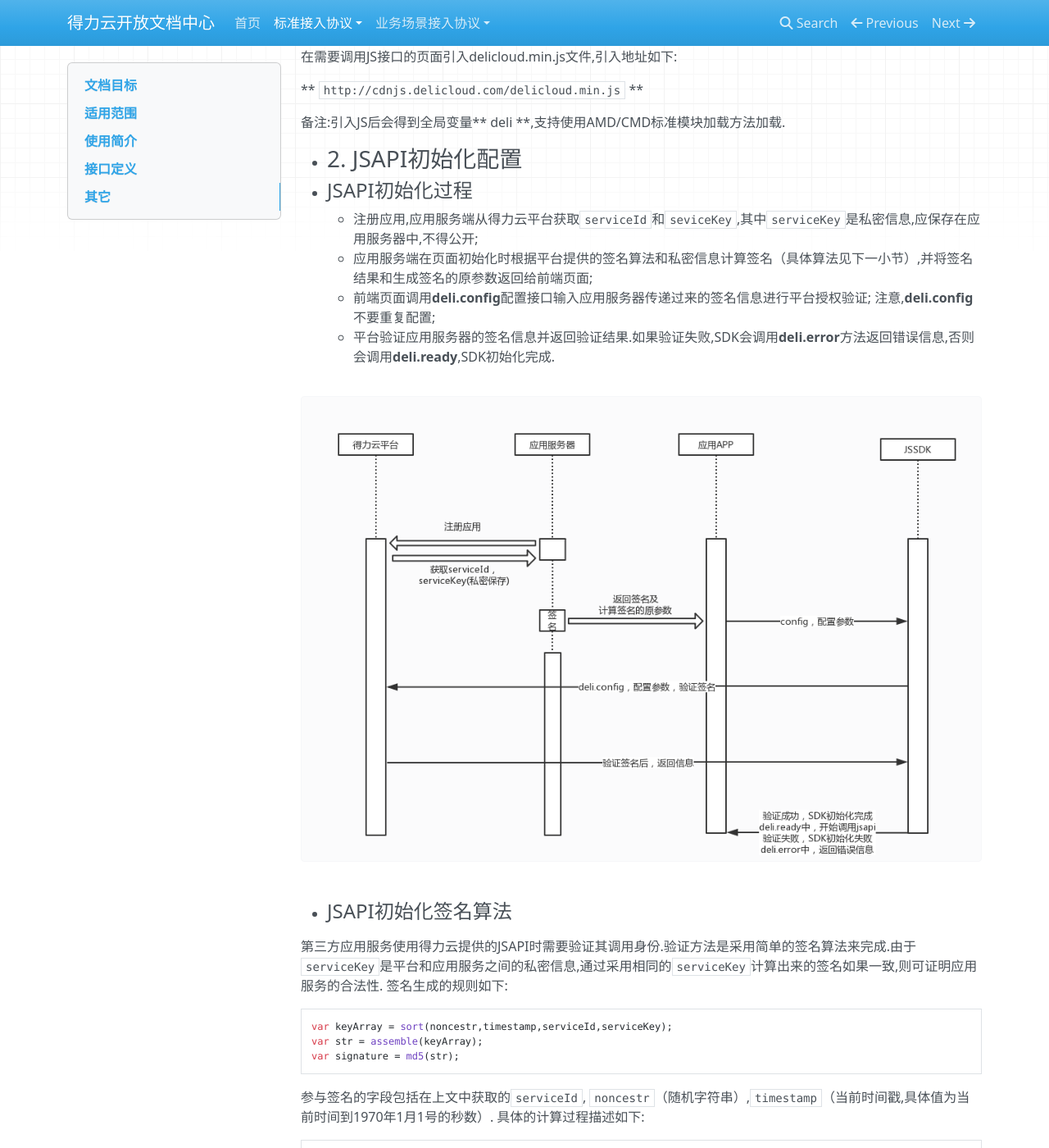
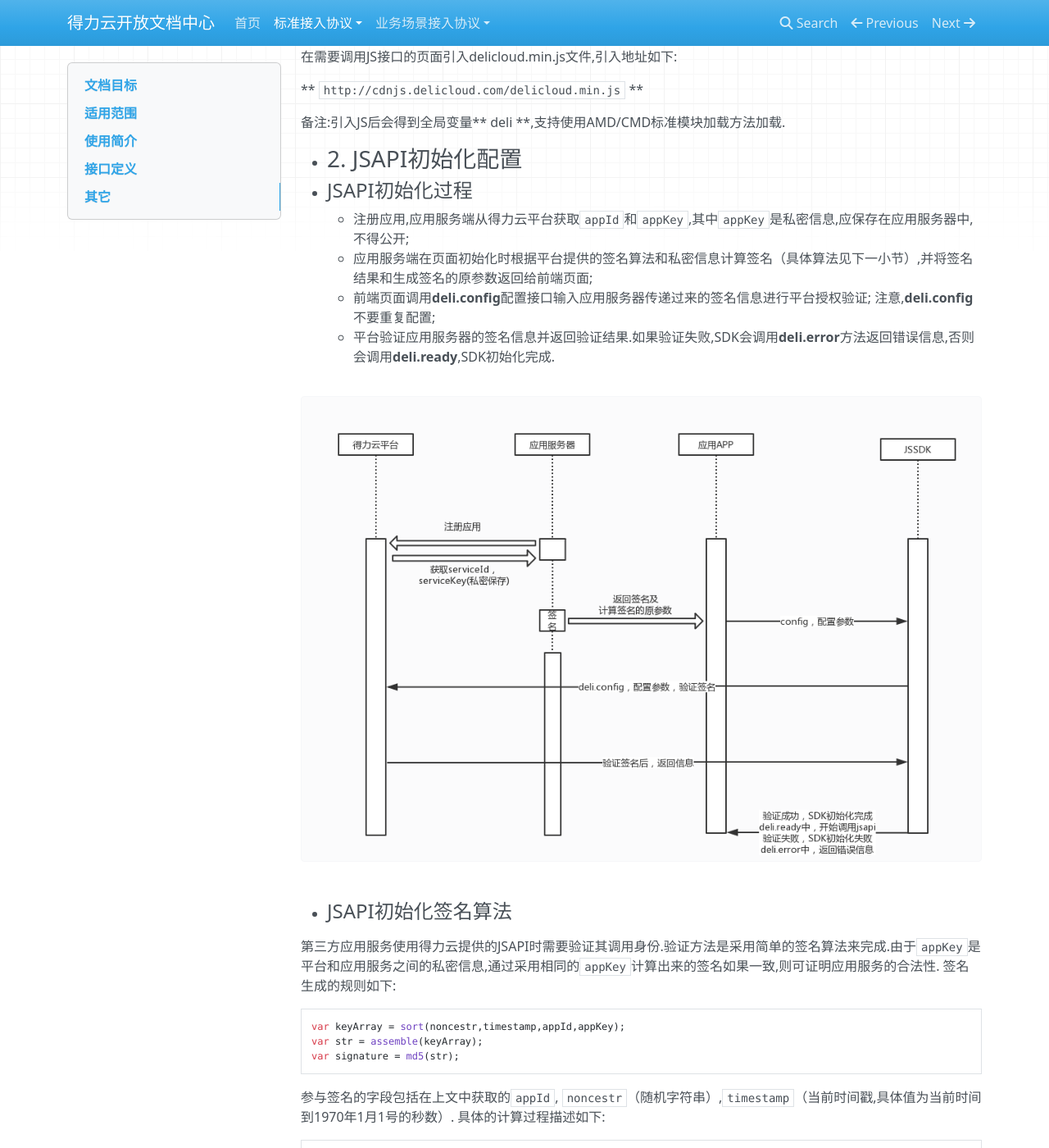
Before and after one commit to nbdeliyun/delicloud-docs, an MkDocs documentation site: the page built from docs/general/jssdk/index.md, in a window 1280 px wide and 1400 px high, scrolled down 312 px. Shown: the whole window at 82% size. Built offline with MkDocs 1.6.1, drawn with Linux system fonts in a browser that asks for light colours; nearby versions of some CDN libraries; old or Windows-style settings are respelled for this version of MkDocs; some of the changed text lies outside the part shown.

Commit message:
rename service to app

````diff
--- a/docs/general/jssdk/index.md
+++ b/docs/general/jssdk/index.md
@@ -20,7 +20,7 @@
 
 + #### JSAPI初始化过程
 
-    * 注册应用,应用服务端从得力云平台获取`serviceId`和`seviceKey`,其中`serviceKey`是私密信息,应保存在应用服务器中,不得公开;
+    * 注册应用,应用服务端从得力云平台获取`appId`和`appKey`,其中`appKey`是私密信息,应保存在应用服务器中,不得公开;
     * 应用服务端在页面初始化时根据平台提供的签名算法和私密信息计算签名（具体算法见下一小节）,并将签名结果和生成签名的原参数返回给前端页面;
     * 前端页面调用**deli.config**配置接口输入应用服务器传递过来的签名信息进行平台授权验证; 注意,**deli.config**不要重复配置;
     * 平台验证应用服务器的签名信息并返回验证结果.如果验证失败,SDK会调用**deli.error**方法返回错误信息,否则会调用**deli.ready**,SDK初始化完成.
@@ -29,16 +29,16 @@
 
 + #### JSAPI初始化签名算法
 
-第三方应用服务使用得力云提供的JSAPI时需要验证其调用身份.验证方法是采用简单的签名算法来完成.由于`serviceKey`是平台和应用服务之间的私密信息,通过采用相同的`serviceKey`计算出来的签名如果一致,则可证明应用服务的合法性.
+第三方应用服务使用得力云提供的JSAPI时需要验证其调用身份.验证方法是采用简单的签名算法来完成.由于`appKey`是平台和应用服务之间的私密信息,通过采用相同的`appKey`计算出来的签名如果一致,则可证明应用服务的合法性.
 签名生成的规则如下:
 
 ```javascript
-var keyArray = sort(noncestr,timestamp,serviceId,serviceKey);
+var keyArray = sort(noncestr,timestamp,appId,appKey);
 var str = assemble(keyArray);
 var signature = md5(str);
 ```
 
-参与签名的字段包括在上文中获取的`serviceId`, `noncestr`（随机字符串）,`timestamp`（当前时间戳,具体值为当前时间到1970年1月1号的秒数）.
+参与签名的字段包括在上文中获取的`appId`, `noncestr`（随机字符串）,`timestamp`（当前时间戳,具体值为当前时间到1970年1月1号的秒数）.
 具体的计算过程描述如下:
 
     步骤1. sort()含义为对所有待签名参数按照字段名的ASCII码从小到大排序（字典序）;
@@ -50,7 +50,7 @@ var signature = md5(str);
 **deli.config**是所有需要使用JS-SDK的页面首先需要调用的初始化配置操作.如果配置验证不成功,后续所有接口将无法使用.（注意,同一个url仅需调用一次）
 ```javascript
 deli.config({
-    serviceId : "", //必填,应用ID
+    appId : "", //必填,应用ID
     timestamp : "", //必填,生成签名的时间戳
     nonceStr : "", //必填,生成签名的随机字符串
     signature : "", //必填,签名
````
Also changed, not shown: docs/general/app/index.md (+4 -4 lines), docs/general/device/index.md (+2 -2 lines).
